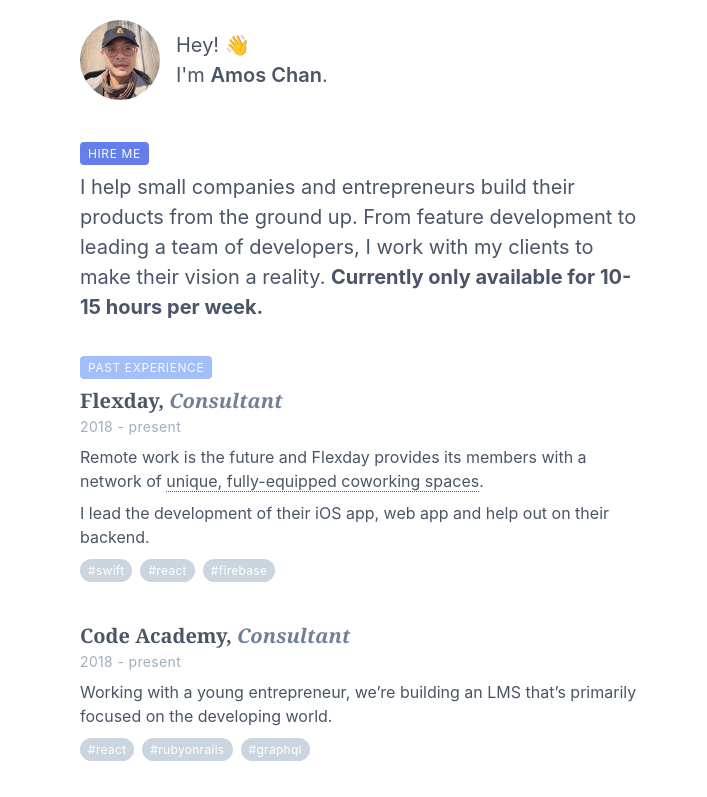
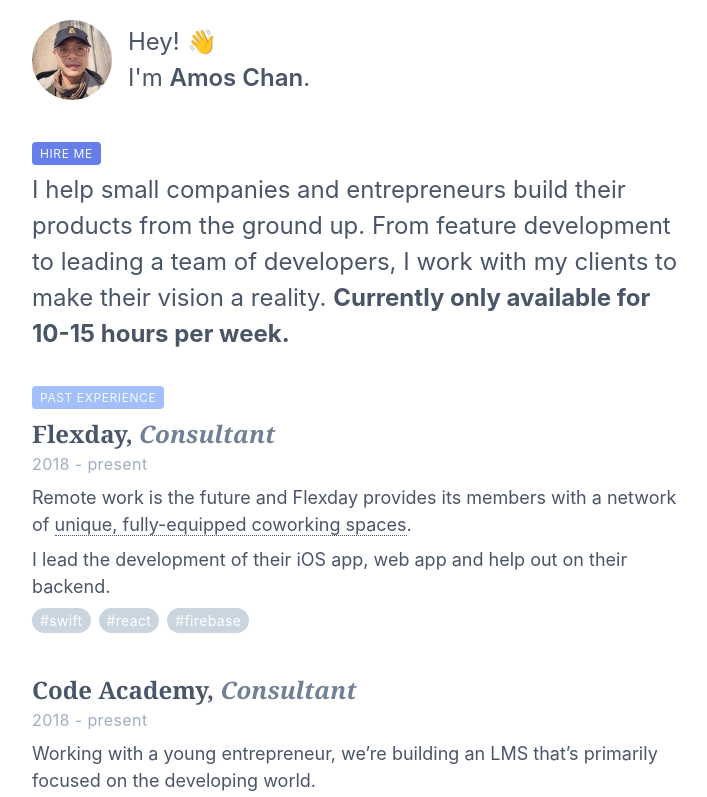
Before and after one commit to achan/amoschan-gatsby, a Gatsby site: page / in a window 1280 px wide. Shown: the top 797 px of the page, without its empty margins (280-987 px from the left). Built offline with nearby package versions, Linux system fonts and the light colour scheme; Gatsby itself is replaced by a stand-in of ours.

Commit message:
Improve responsive styling

```diff
--- a/src/pages/index.js
+++ b/src/pages/index.js
@@ -69,10 +69,10 @@
 `
 
   return (
-    <div className="container mx-auto px-2 max-w-xl text-gray-700">
+    <div className="container mx-auto px-2 max-w-xl md:max-w-2xl text-gray-700">
       <div className="flex flex-row items-center mt-5 mb-10">
         <img src={avatar} className="w-20 h-20 rounded-full" />
-        <div className="flex flex-col text-xl hover:text-indigo-500 ml-4 align-center">
+        <div className="flex flex-col text-xl md:text-2xl hover:text-indigo-500 ml-4 align-center">
           <div>Hey! 👋</div>
           <div>I&apos;m <span className="font-semibold">Amos Chan</span>.</div>
         </div>
@@ -81,7 +81,7 @@
         <h1 className="bg-indigo-500 text-gray-100 text-xs px-2 py-1 rounded uppercase tracking-wider inline">
           {overview.title}
         </h1>
-        <ReactMarkdown className="mt-2 text-lg sm:text-xl" source={overview.body} />
+        <ReactMarkdown className="mt-2 text-lg sm:text-xl md:text-2xl" source={overview.body} />
       </div>
       <div className="mt-8">
         <h2 className="bg-indigo-300 text-gray-100 text-xs px-2 py-1 rounded uppercase tracking-wider inline">
@@ -90,20 +90,20 @@
         {experience.map((job, index) => {
           return (
             <div key={index} className="mb-10 last:mb-10">
-              <h3 className="mt-2 font-bold text-xl font-serif">
-                {job.company}, <span className="italic text-gray-600 text-md">{job.title}</span>
+              <h3 className="mt-2 font-bold text-xl md:text-2xl font-serif">
+                {job.company}, <span className="italic text-gray-600">{job.title}</span>
               </h3>
-              <div className="text-sm text-gray-500 tracking-wide">{job.tenure}</div>
+              <div className="text-sm md:text-base text-gray-500 tracking-wide">{job.tenure}</div>
               <Description>
-                <ReactMarkdown className="mt-2" source={job.description} escapeHtml={false} />
+                <ReactMarkdown className="mt-2 md:text-lg" source={job.description} escapeHtml={false} />
               </Description>
               <div className="mt-2">
-                {job.tags.map(t => <span className="bg-gray-400 text-white text-xs mr-2 px-2 py-1 rounded-full tracking-wide" key={t}>#{t}</span>)}
+                {job.tags.map(t => <span className="bg-gray-400 text-white text-xs md:text-sm mr-2 px-2 py-1 rounded-full tracking-wide" key={t}>#{t}</span>)}
               </div>
             </div>
           )
         })}
-        <Description>
+        <Description className="text-sm md:text-base text-gray-500 italic">
           <ReactMarkdown className="my-10" source={footer} escapeHtml={false} />
         </Description>
       </div>
```
